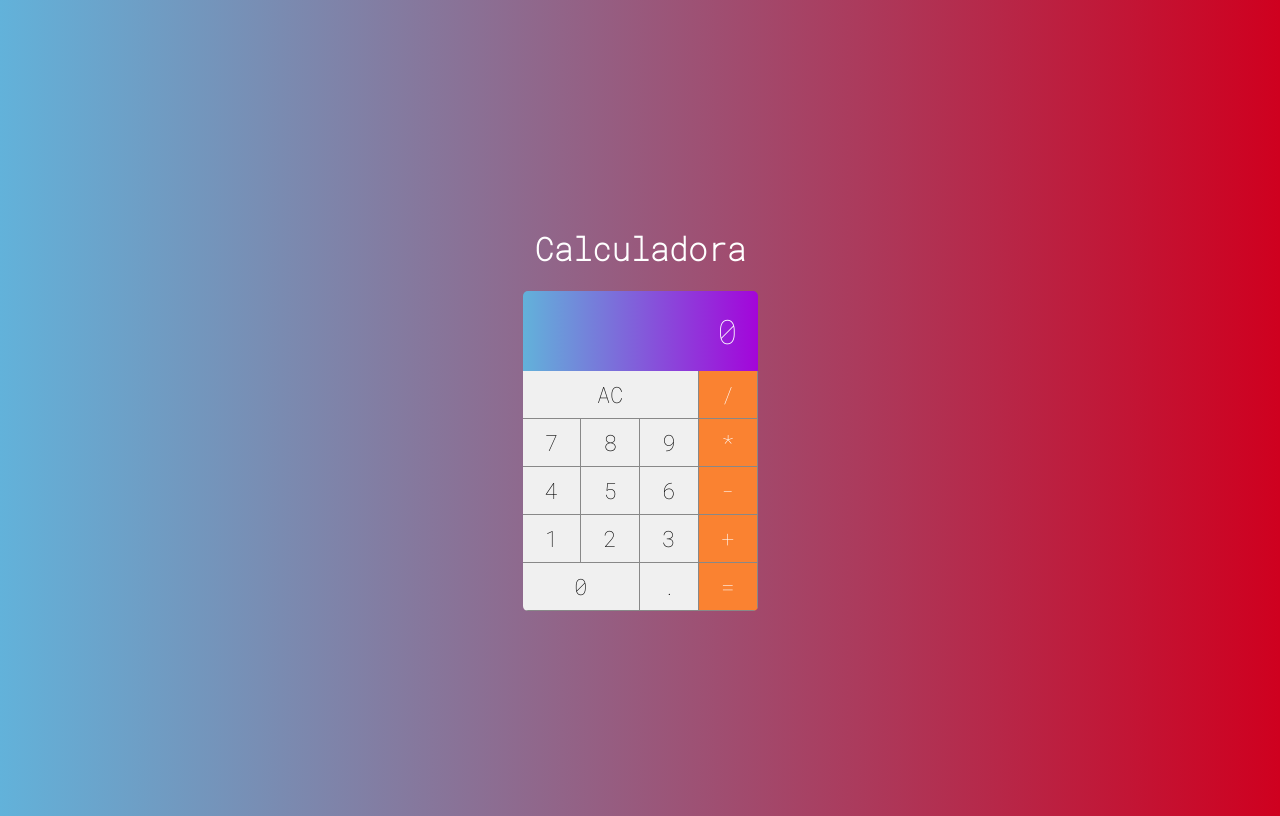
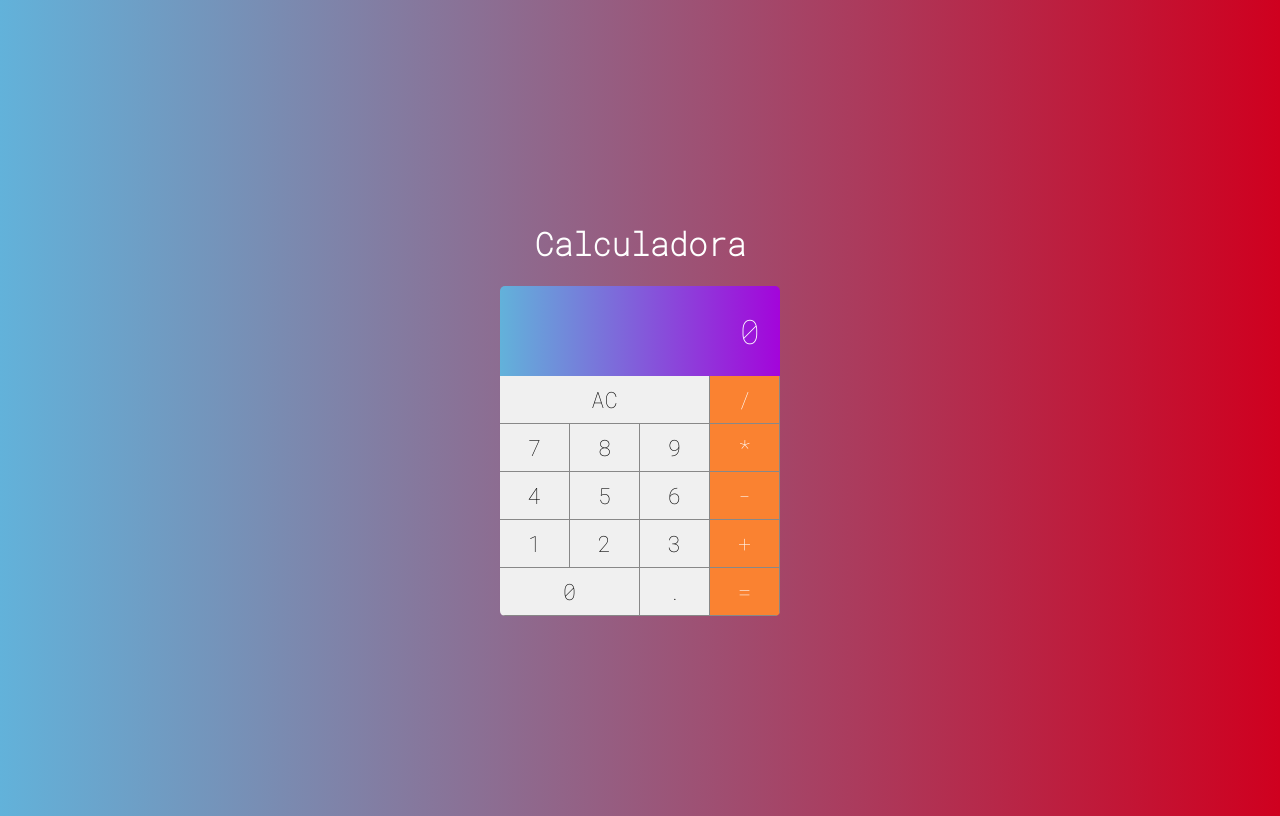
Before and after one commit to DiegoPereira100/CalculadoraReactjs, a React (Create React App) app: page / in a window 1280 px wide. Built offline with nearby package versions, Linux system fonts and the light colour scheme.

Commit message:
Projeto Calculadora Finalizada

```diff
--- a/src/main/Calculator.css
+++ b/src/main/Calculator.css
@@ -1,6 +1,6 @@
 .calculator {
-    height: 320px;
-    width: 235px;
+    height: 330px;
+    width: 280px;
     border-radius: 5px;
     overflow: hidden;
 
```
